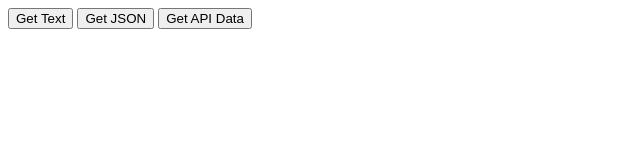
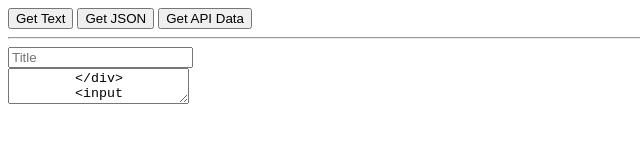
Before and after one commit to thomaschsu/fetch-api-sandbox, a plain HTML site: page index.html in a window 1280 px wide. Shown: the whole page, without its empty margins (0-640 px from the left). Drawn offline with Linux system fonts and the light colour scheme.

Commit message:
Added add-post

```diff
--- a/index.html
+++ b/index.html
@@ -10,7 +10,17 @@
     <button id="get-text">Get Text</button>
     <button id="get-users">Get JSON</button>
     <button id="get-posts">Get API Data</button>
+    <hr>
     <div id="output"></div>
+    <form id="add-post">
+        <div>
+            <input type="text" id="title" placeholder="Title">
+        </div>
+        <div>
+            <textarea type="text" id="body" placeholder="Body">
+        </div>
+        <input type="submit" value="Submit">
+    </form>
     <script src="app.js"></script>
 </body>
 </html>
```
